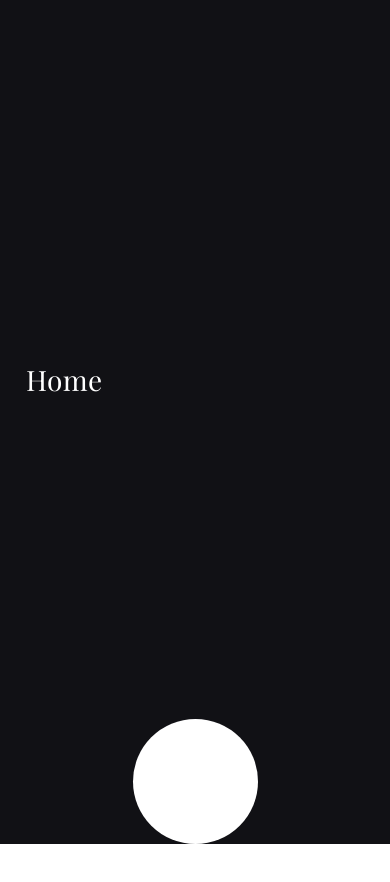
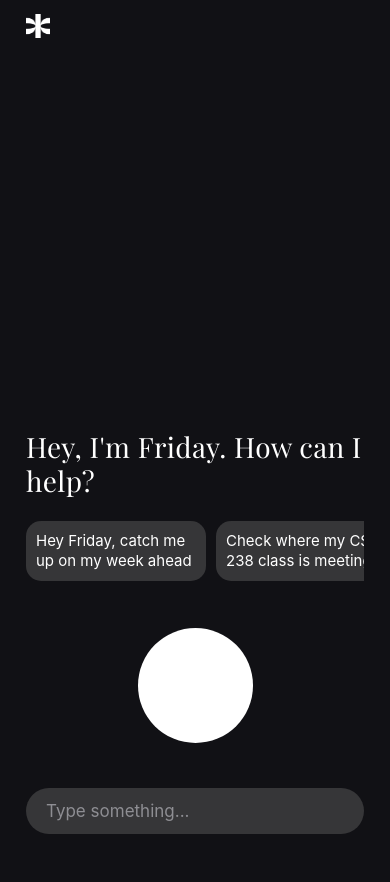
Before and after one commit to Tina-Mai/friday, a React Native app: screen /Home in a window 390 px wide. Shown: the top 882 px of the page. Before the commit the page ends 844 px from the top, so only its background shows below. Built offline with nearby package versions, Linux system fonts and the light colour scheme; some icons are missing.

Commit message:
prompts, added to home and header, settings modal

```diff
--- a/package.json
+++ b/package.json
@@ -27,6 +27,7 @@
 		"expo-system-ui": "~3.0.7",
 		"expo-web-browser": "~13.0.3",
 		"lucide-react-native": "^0.452.0",
+		"openai": "^4.67.3",
 		"react": "18.2.0",
 		"react-dom": "18.2.0",
 		"react-native": "0.74.5",
--- a/src/components/Home/Header.tsx
+++ b/src/components/Home/Header.tsx
@@ -1,11 +1,13 @@
-import { View, TouchableOpacity } from "react-native";
+import { View, Image, TouchableOpacity } from "react-native";
 import { Settings } from "lucide-react-native";
+import { images, COLORS } from "@/constants";
 
-const Header = ({ isSpeaking }: { isSpeaking: boolean }) => {
+const Header = ({ isSpeaking, onOpenSettings }: { isSpeaking: boolean; onOpenSettings: () => void }) => {
 	return (
 		<View style={{ justifyContent: "space-between", flexDirection: "row", alignItems: "center" }}>
-			<View />
-			<TouchableOpacity>
+			<Image source={images.logo} style={{ width: 24, height: 24, tintColor: isSpeaking ? COLORS.black : COLORS.white }} />
+
+			<TouchableOpacity onPress={onOpenSettings}>
 				<Settings color={isSpeaking ? "black" : "white"} size={28} strokeWidth={1.5} />
 			</TouchableOpacity>
 		</View>
--- /dev/null
+++ b/src/components/Home/Prompts.tsx
@@ -0,0 +1,27 @@
+import React from "react";
+import { View, Text, ScrollView } from "react-native";
+import { COLORS, FONTS } from "@/constants";
+
+const Prompts = ({ speaking }: { speaking: boolean }) => {
+	const promptTexts = ["Hey Friday, catch me up on my week ahead", "Check where my CS 238 class is meeting", "Read the research papers on my desktop"];
+
+	const PromptItem = ({ text }: { text: string }) => {
+		return (
+			<View style={{ maxWidth: 180, padding: 10, borderRadius: 15, backgroundColor: speaking ? "#E1E1E4" : COLORS.gray5 }}>
+				<Text style={{ ...FONTS.subheadline, color: speaking ? COLORS.black : COLORS.white }} numberOfLines={2}>
+					{text}
+				</Text>
+			</View>
+		);
+	};
+
+	return (
+		<ScrollView horizontal style={{ flexDirection: "row", maxHeight: 85, paddingTop: 20 }} contentContainerStyle={{ alignItems: "center", gap: 10 }} showsHorizontalScrollIndicator={false}>
+			{promptTexts.map((text, index) => (
+				<PromptItem key={index} text={text} />
+			))}
+		</ScrollView>
+	);
+};
+
+export default Prompts;
--- /dev/null
+++ b/src/constants/images.ts
@@ -0,0 +1,5 @@
+import logo from "@/assets/images/logo.png";
+
+export const images = {
+	logo,
+};
--- a/src/constants/index.ts
+++ b/src/constants/index.ts
@@ -3,3 +3,4 @@ export * from "./styles/dimensions";
 export * from "./styles/buttons";
 export * from "./styles/inputArea";
 export * from "./theme";
+export * from "./images";
--- /dev/null
+++ b/src/index.d.ts
@@ -0,0 +1,2 @@
+declare module "*.jpg";
+declare module "*.png";
--- a/src/screens/Home.tsx
+++ b/src/screens/Home.tsx
@@ -1,29 +1,48 @@
 import React, { useState } from "react";
-import { SafeAreaView, View, Text, TouchableOpacity } from "react-native";
-import { screen, COLORS, FONTS } from "@/constants";
+import { SafeAreaView, View, Text, TouchableOpacity, ScrollView, TextInput, KeyboardAvoidingView } from "react-native";
+import { screen, inputArea, COLORS, FONTS } from "@/constants";
 import Header from "@/components/Home/Header";
+import Settings from "@/screens/Settings";
+import Prompts from "@/components/Home/Prompts";
 
 export default function Home() {
 	const [speaking, setSpeaking] = useState(false);
+	const [showSettings, setShowSettings] = useState(false);
 
 	return (
 		<SafeAreaView style={{ ...screen.safe, backgroundColor: speaking ? COLORS.light : COLORS.bg }}>
-			<View style={{ ...screen.container, justifyContent: "space-between", backgroundColor: speaking ? COLORS.light : COLORS.bg }}>
-				<Header isSpeaking={speaking} />
+			<View style={{ ...screen.container, justifyContent: "space-between", backgroundColor: speaking ? COLORS.light : COLORS.bg, marginBottom: -75 }}>
+				<KeyboardAvoidingView behavior={"padding"} style={{ ...screen.content, flex: 1 }}>
+					<Header isSpeaking={speaking} onOpenSettings={() => setShowSettings(true)} />
 
 					{/* transcript */}
-				<View style={screen.content}>
-					<Text style={{ ...FONTS.title, color: speaking ? COLORS.black : COLORS.white }}>Home</Text>
-				</View>
+					<ScrollView style={{ marginTop: 20 }} contentContainerStyle={{ flexGrow: 1, justifyContent: "flex-end" }} keyboardShouldPersistTaps="handled">
+						{/* text styling: while speaking, text is italicized; if text is from user, text is gray; if text is from assistant, speaking ? COLORS.black : COLORS.white; */}
+						<Text style={{ ...FONTS.title, color: speaking ? COLORS.black : COLORS.white }}>Hey, I'm Friday. How can I help?</Text>
+					</ScrollView>
+
+					<Prompts speaking={speaking} />
 
 					{/* mic button */}
 					<TouchableOpacity
-					style={{ width: 125, height: 125, backgroundColor: speaking ? COLORS.black : COLORS.white, borderRadius: 100, alignSelf: "center" }}
+						style={{ width: 115, height: 115, backgroundColor: speaking ? COLORS.black : COLORS.white, borderRadius: 100, alignSelf: "center", marginVertical: 45 }}
 						onPressIn={() => setSpeaking(true)}
 						onPressOut={() => setSpeaking(false)}
 						activeOpacity={1}
 					/>
+
+					{/* input */}
+					<View>
+						<View style={{ ...inputArea.wrapper, backgroundColor: speaking ? "#E1E1E4" : COLORS.gray5 }}>
+							<TextInput style={inputArea.text} placeholder="Type something..." placeholderTextColor={speaking ? "#AEAEB2" : COLORS.gray1} />
 						</View>
+						{/* adding extra space so that KeyboardAvoidingView looks good */}
+						<View style={{ height: 85 }} />
+					</View>
+				</KeyboardAvoidingView>
+			</View>
+
+			<Settings show={showSettings} setShow={setShowSettings} />
 		</SafeAreaView>
 	);
 }
--- /dev/null
+++ b/src/screens/Settings.tsx
@@ -0,0 +1,13 @@
+import React from "react";
+import { View, Text, Modal } from "react-native";
+import { screen, FONTS } from "@/constants";
+
+export default function Settings({ show, setShow }: { show: boolean; setShow: (show: boolean) => void }) {
+	return (
+		<Modal visible={show} onRequestClose={() => setShow(false)} animationType="slide" presentationStyle="pageSheet" style={screen.container}>
+			<View style={screen.content}>
+				<Text style={FONTS.title}>Settings</Text>
+			</View>
+		</Modal>
+	);
+}
```
Also changed, not shown: src/assets/images/logo.png (added), 1 other file (tests, documents, lock files or other folders). Lines whose indentation alone changed are shown as unchanged.
